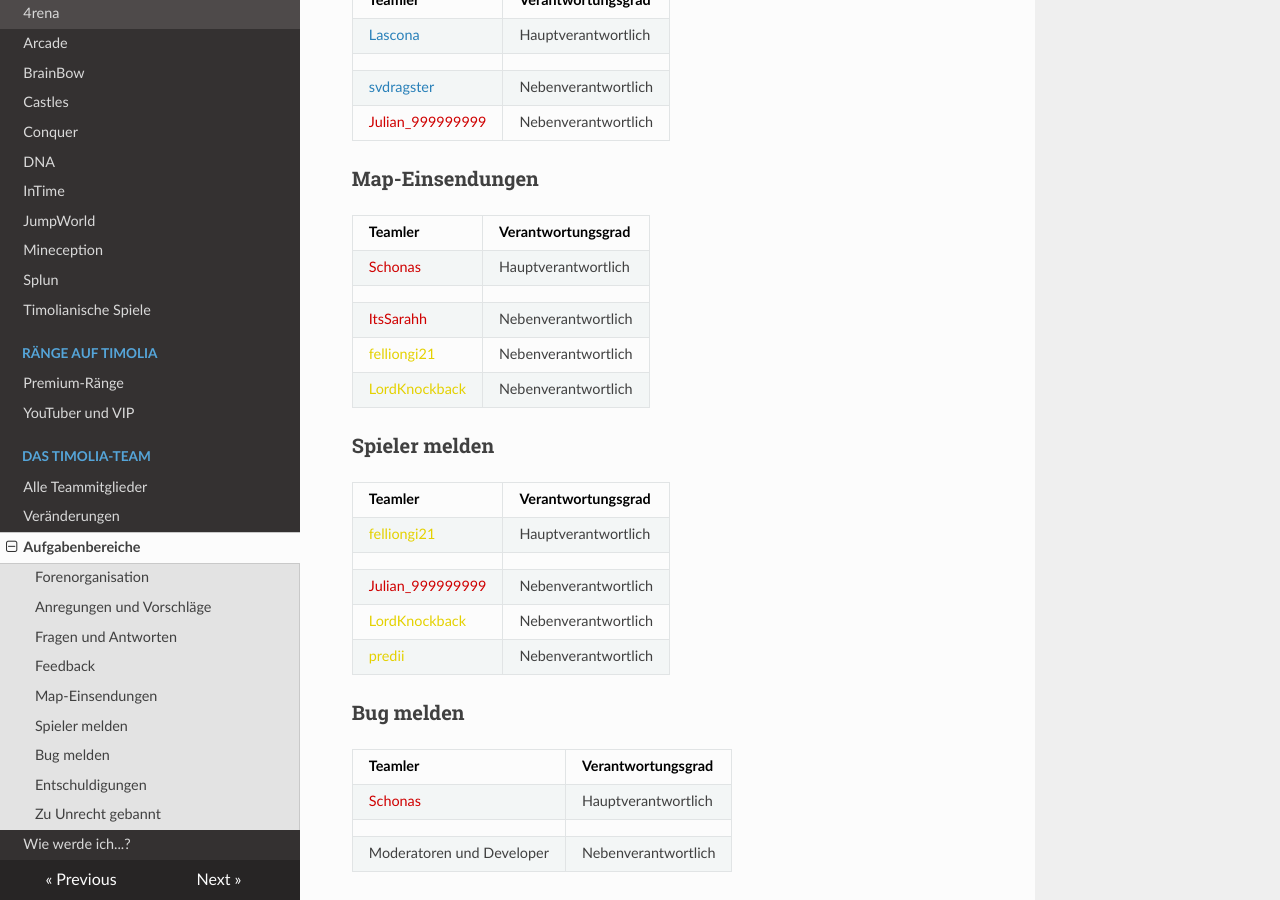
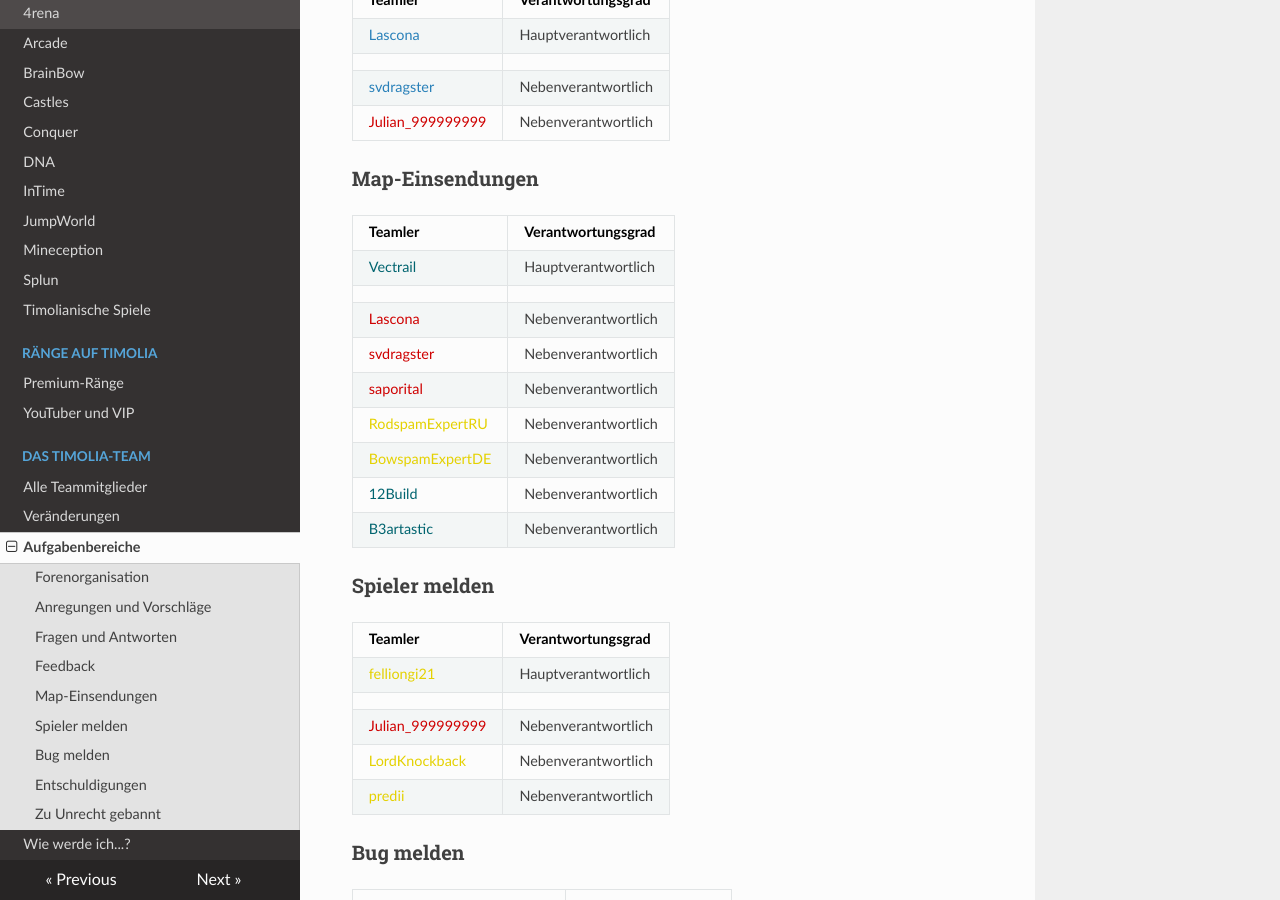
Before and after one commit to TimoliaDE/HowTo, an MkDocs documentation site: the page built from docs/team/responsibilities.md, in a window 1280 px wide and 900 px high, scrolled down 1078 px. Built offline with MkDocs 1.6.1, drawn with Linux system fonts in a browser that asks for light colours; nearby versions of some CDN libraries; old or Windows-style settings are respelled for this version of MkDocs.

Commit message:
Update responsibilities.md

```diff
--- a/docs/team/responsibilities.md
+++ b/docs/team/responsibilities.md
@@ -42,11 +42,15 @@ Die Verantwortlichen für die Forenorganisation kümmern sich sowohl um den Aufb
 ### **Map-Einsendungen**
 | Teamler | Verantwortungsgrad |
 | ------ | ------ |
-|<span style="color:#CF0101">Schonas</span> | Hauptverantwortlich |
+|<span style="color:#00646F">Vectrail</span> | Hauptverantwortlich |
 | | |
-|<span style="color:#CF0101">ItsSarahh</span> | Nebenverantwortlich |
-|<span style="color:#E4D100">felliongi21</span> | Nebenverantwortlich |
-|<span style="color:#E4D100">LordKnockback</span> | Nebenverantwortlich |
+|<span style="color:#CF0101">Lascona</span> | Nebenverantwortlich |
+|<span style="color:#CF0101">svdragster</span> | Nebenverantwortlich |
+|<span style="color:#CF0101">saporital</span> | Nebenverantwortlich |
+|<span style="color:#E4D100">RodspamExpertRU</span> | Nebenverantwortlich |
+|<span style="color:#E4D100">BowspamExpertDE</span> | Nebenverantwortlich |
+|<span style="color:#00646F">12Build</span> | Nebenverantwortlich |
+|<span style="color:#00646F">B3artastic</span> | Nebenverantwortlich |
 
 ### **Spieler melden**
 | Teamler | Verantwortungsgrad |
```
